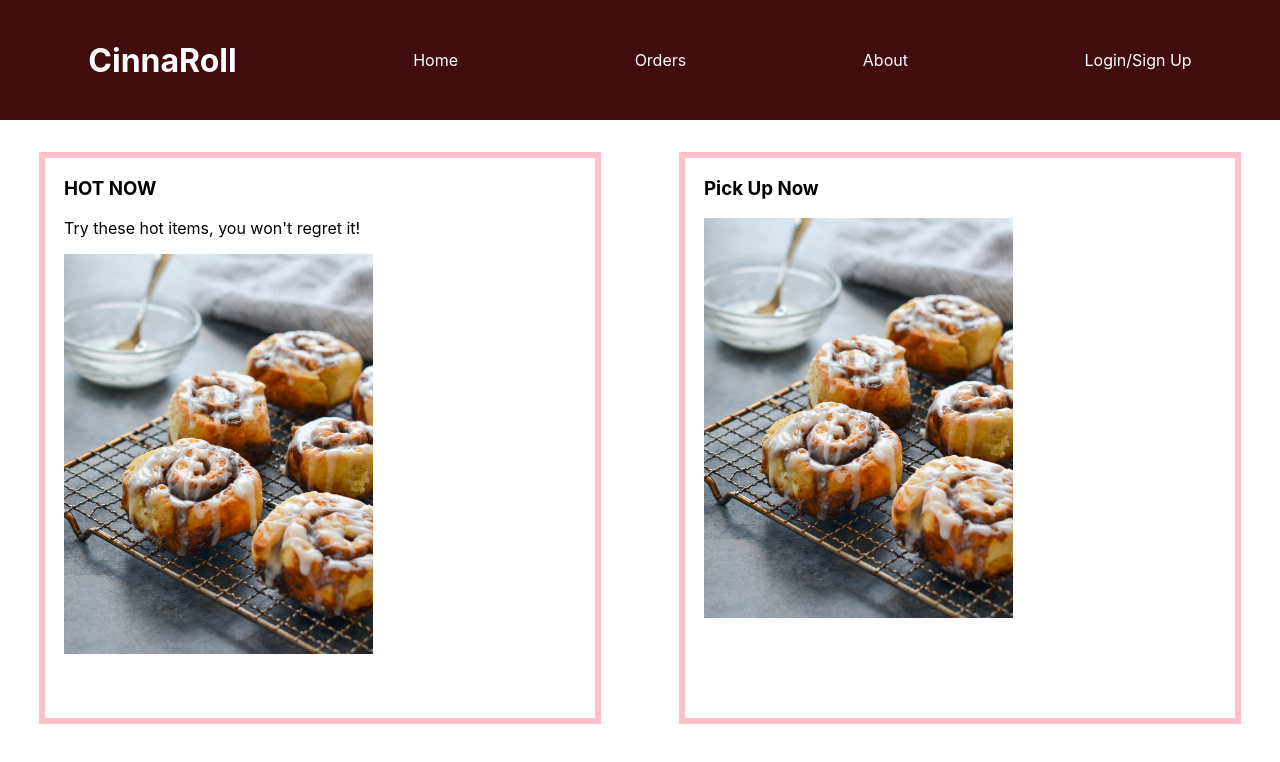
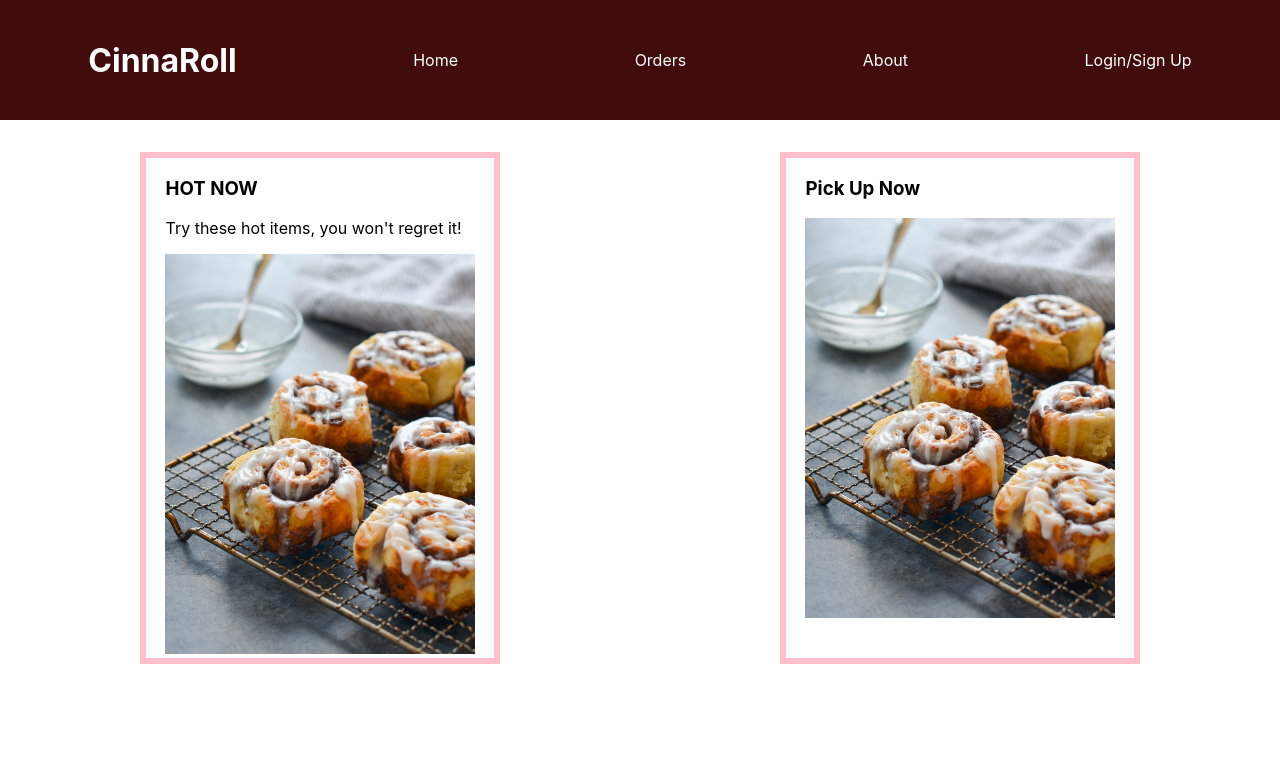
Before and after one commit to masonwaller/cinnamon, a React (Create React App) app: page / in a window 1280 px wide. Shown: the top 762 px of the page. Built offline with nearby package versions, Linux system fonts and the light colour scheme.

Commit message:
home page is now dynamic

```diff
--- a/src/App.css
+++ b/src/App.css
@@ -17,8 +17,6 @@
 }
 
 .Main {
-  height: 70vh;
-  width: 40vw;
   margin-top: 2.5vw;
   border: 0.5vw solid pink;
   padding-left: 1.5vw;
@@ -31,8 +29,10 @@
 
 .maindiv {
   display: flex;
+  flex-wrap: wrap;
   flex-direction: row;
   justify-content: space-around;
+  white-space: nowrap;
 }
 
 .orders {
```
